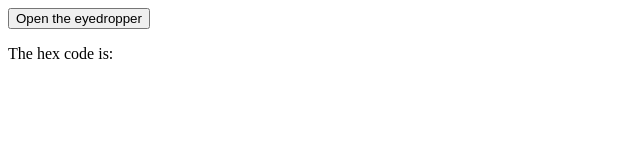
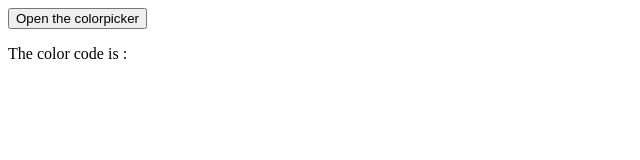
Before and after one commit to dharmelolar/EyeDropper-API, a browser extension: page index.html in a window 1280 px wide. Shown: the full height of the page, 0-640 px from the left. Drawn offline with Linux system fonts and the light colour scheme.

```diff
--- a/index.html
+++ b/index.html
@@ -9,8 +9,8 @@
 </head>
 
 <body>
-  <button id="selectBtn">Open the eyedropper</button>
-  <p>The hex code is: <span id="result"></span></p>
+  <button id="selectBtn">Open the colorpicker</button>
+  <p>The color code is : <br> <span id="result"></span></p>
   <script src="/app.js"></script>
 </body>
 
```
Also changed, not shown: 1 other file.
